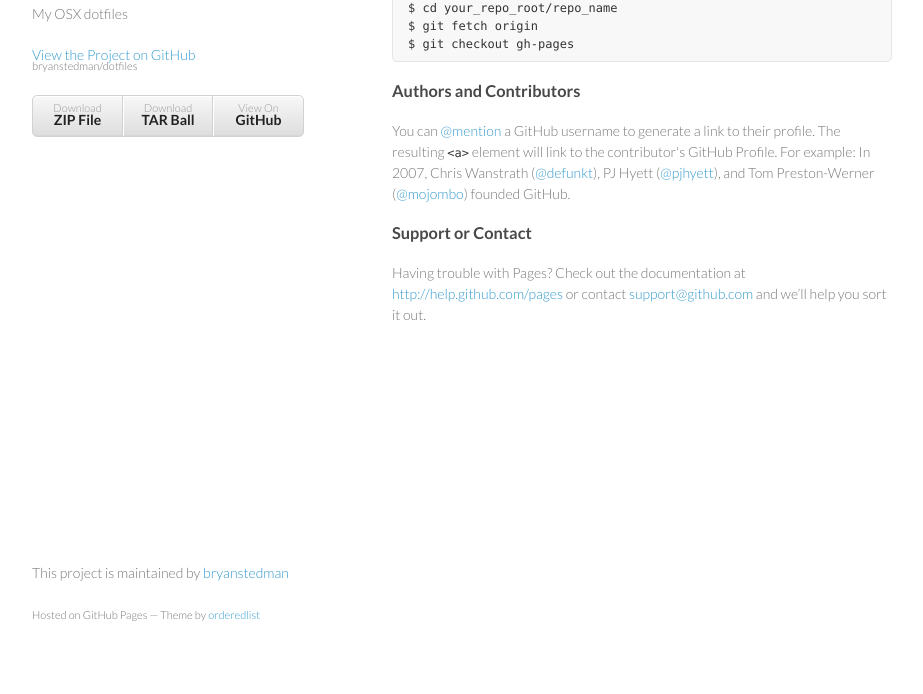
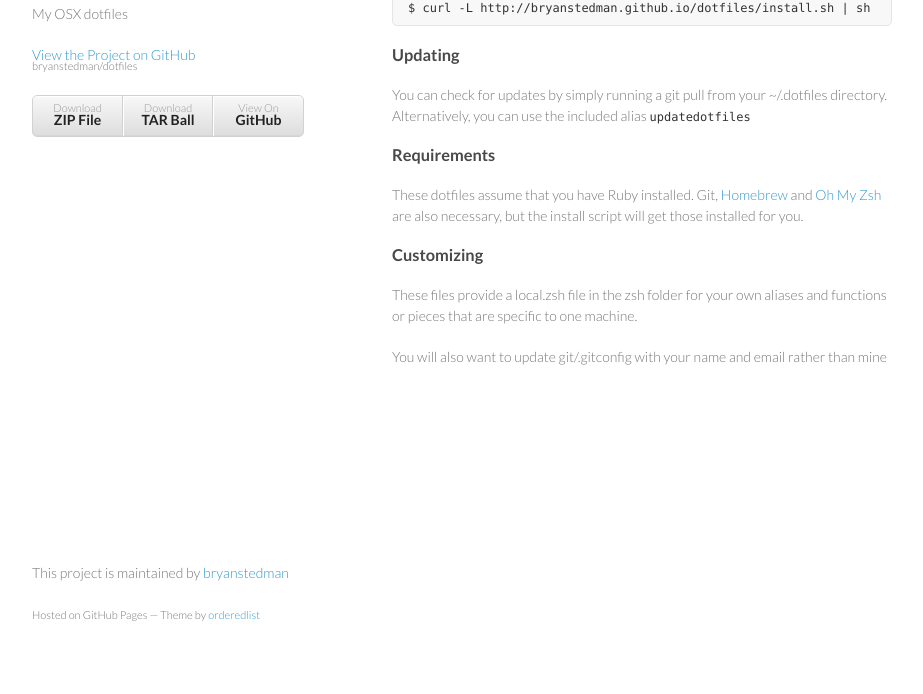
Before and after one commit to bryanstedman/dotfiles, a plain HTML site: page index.html in a window 1280 px wide. Shown: the part 106-800 px from the top of the page, without its empty margins (178-1101 px from the left). Drawn offline with Linux system fonts and the light colour scheme.

```diff
--- a/index.html
+++ b/index.html
@@ -29,22 +29,28 @@
       </header>
       <section>
         <h3>
-<a name="welcome-to-github-pages" class="anchor" href="#welcome-to-github-pages"><span class="octicon octicon-link"></span></a>Welcome to GitHub Pages.</h3>
+<a name="installing-dotfiles" class="anchor" href="#installing-dotfiles"><span class="octicon octicon-link"></span></a>Installing dotfiles</h3>
 
-<pre><code>$ cd your_repo_root/repo_name
-$ git fetch origin
-$ git checkout gh-pages
+<pre><code>$ curl -L http://bryanstedman.github.io/dotfiles/install.sh | sh
 </code></pre>
 
 <h3>
-<a name="authors-and-contributors" class="anchor" href="#authors-and-contributors"><span class="octicon octicon-link"></span></a>Authors and Contributors</h3>
+<a name="updating" class="anchor" href="#updating"><span class="octicon octicon-link"></span></a>Updating</h3>
 
-<p>You can <a href="https://github.com/blog/821" class="user-mention">@mention</a> a GitHub username to generate a link to their profile. The resulting <code>&lt;a&gt;</code> element will link to the contributor's GitHub Profile. For example: In 2007, Chris Wanstrath (<a href="https://github.com/defunkt" class="user-mention">@defunkt</a>), PJ Hyett (<a href="https://github.com/pjhyett" class="user-mention">@pjhyett</a>), and Tom Preston-Werner (<a href="https://github.com/mojombo" class="user-mention">@mojombo</a>) founded GitHub.</p>
+<p>You can check for updates by simply running a git pull from your ~/.dotfiles directory. Alternatively, you can use the included alias <code>updatedotfiles</code></p>
 
 <h3>
-<a name="support-or-contact" class="anchor" href="#support-or-contact"><span class="octicon octicon-link"></span></a>Support or Contact</h3>
+<a name="requirements" class="anchor" href="#requirements"><span class="octicon octicon-link"></span></a>Requirements</h3>
 
-<p>Having trouble with Pages? Check out the documentation at <a href="http://help.github.com/pages">http://help.github.com/pages</a> or contact <a href="mailto:support@github.com">support@github.com</a> and we’ll help you sort it out.</p>
+<p>These dotfiles assume that you have Ruby installed.
+Git, <a href="http://brew.sh/">Homebrew</a> and <a href="https://github.com/robbyrussell/oh-my-zsh">Oh My Zsh</a> are also necessary, but the install script will get those installed for you.</p>
+
+<h3>
+<a name="customizing" class="anchor" href="#customizing"><span class="octicon octicon-link"></span></a>Customizing</h3>
+
+<p>These files provide a local.zsh file in the zsh folder for your own aliases and functions or pieces that are specific to one machine.  </p>
+
+<p>You will also want to update git/.gitconfig with your name and email rather than mine</p>
       </section>
       <footer>
         <p>This project is maintained by <a href="https://github.com/bryanstedman">bryanstedman</a></p>
```
Also changed, not shown: params.json (+1 -1 lines).
